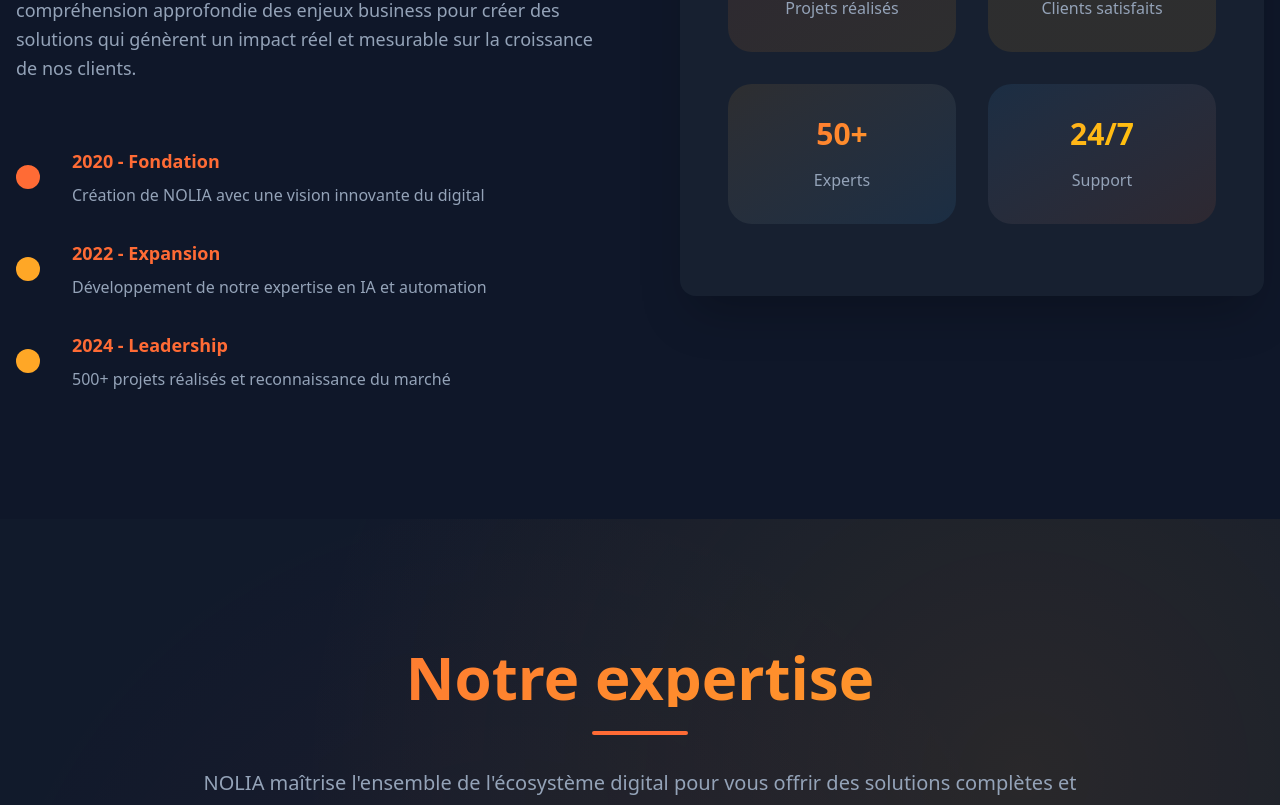
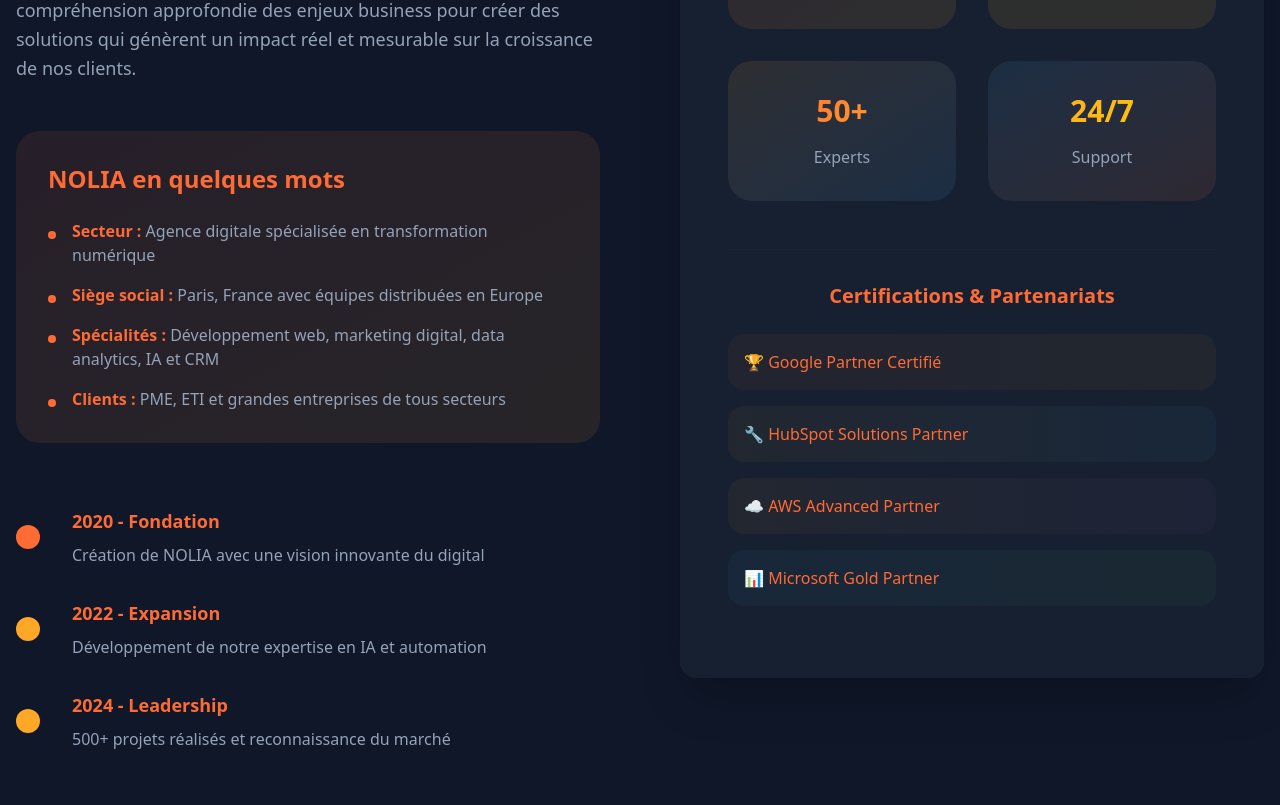
Before and after one commit to najouaBRK/v0-add-button-to-website, a Next.js app: page /about in a window 1280 px wide. Shown: the part 1155-1960 px from the top of the page. Built offline with nearby package versions, Linux system fonts and the light colour scheme.

Commit message:
feat: add detailed company info to About page
Enhance "About" page with NOLIA's vision, certifications, and market positioning.

Co-authored-by: null <194093600+najouaBRK@users.noreply.github.com>

```diff
--- a/app/about/page.tsx
+++ b/app/about/page.tsx
@@ -59,6 +59,40 @@ export default function AboutPage() {
                   clients.
                 </p>
 
+                <div className="bg-gradient-to-br from-accent/10 to-secondary/10 rounded-3xl p-8 mt-12">
+                  <h3 className="text-2xl font-bold text-primary mb-6">NOLIA en quelques mots</h3>
+                  <div className="space-y-4">
+                    <div className="flex items-start">
+                      <div className="w-2 h-2 bg-accent rounded-full mt-3 mr-4 flex-shrink-0"></div>
+                      <p className="text-muted-foreground">
+                        <strong className="text-primary">Secteur :</strong> Agence digitale spécialisée en
+                        transformation numérique
+                      </p>
+                    </div>
+                    <div className="flex items-start">
+                      <div className="w-2 h-2 bg-accent rounded-full mt-3 mr-4 flex-shrink-0"></div>
+                      <p className="text-muted-foreground">
+                        <strong className="text-primary">Siège social :</strong> Paris, France avec équipes distribuées
+                        en Europe
+                      </p>
+                    </div>
+                    <div className="flex items-start">
+                      <div className="w-2 h-2 bg-accent rounded-full mt-3 mr-4 flex-shrink-0"></div>
+                      <p className="text-muted-foreground">
+                        <strong className="text-primary">Spécialités :</strong> Développement web, marketing digital,
+                        data analytics, IA et CRM
+                      </p>
+                    </div>
+                    <div className="flex items-start">
+                      <div className="w-2 h-2 bg-accent rounded-full mt-3 mr-4 flex-shrink-0"></div>
+                      <p className="text-muted-foreground">
+                        <strong className="text-primary">Clients :</strong> PME, ETI et grandes entreprises de tous
+                        secteurs
+                      </p>
+                    </div>
+                  </div>
+                </div>
+
                 <div className="space-y-8 pt-8">
                   <div className="flex items-center group">
                     <div className="timeline-dot w-6 h-6 bg-accent rounded-full mr-8 group-hover:scale-125 transition-transform duration-300"></div>
@@ -106,6 +140,24 @@ export default function AboutPage() {
                       <div className="text-center p-8 bg-gradient-to-br from-chart-3/10 to-accent/10 rounded-3xl hover-lift">
                         <div className="text-3xl font-bold text-gradient-secondary mb-4">24/7</div>
                         <div className="text-muted-foreground font-medium text-base">Support</div>
+                      </div>
+                    </div>
+
+                    <div className="mt-12 pt-8 border-t border-muted/20">
+                      <h4 className="text-xl font-bold text-primary mb-6 text-center">Certifications & Partenariats</h4>
+                      <div className="space-y-4">
+                        <div className="flex items-center justify-between p-4 bg-gradient-to-r from-accent/5 to-secondary/5 rounded-2xl">
+                          <span className="text-primary font-medium">🏆 Google Partner Certifié</span>
+                        </div>
+                        <div className="flex items-center justify-between p-4 bg-gradient-to-r from-chart-2/5 to-chart-3/5 rounded-2xl">
+                          <span className="text-primary font-medium">🔧 HubSpot Solutions Partner</span>
+                        </div>
+                        <div className="flex items-center justify-between p-4 bg-gradient-to-r from-secondary/5 to-chart-5/5 rounded-2xl">
+                          <span className="text-primary font-medium">☁️ AWS Advanced Partner</span>
+                        </div>
+                        <div className="flex items-center justify-between p-4 bg-gradient-to-r from-chart-3/5 to-chart-4/5 rounded-2xl">
+                          <span className="text-primary font-medium">📊 Microsoft Gold Partner</span>
+                        </div>
                       </div>
                     </div>
                   </CardContent>
@@ -311,106 +363,6 @@ export default function AboutPage() {
         </div>
       </section>
 
-      <section className="py-32 bg-card/30 particles-bg">
-        <div className="container mx-auto px-4">
-          <div className="max-w-7xl mx-auto">
-            <div className="grid lg:grid-cols-2 gap-20 items-center">
-              <div className="space-y-8 animate-slide-in-left">
-                <div>
-                  <h2 className="text-6xl font-bold text-primary mb-6 text-gradient-primary">Notre équipe</h2>
-                  <div className="w-24 h-1 bg-accent rounded-full mb-8"></div>
-                </div>
-                <p className="text-lg text-muted-foreground leading-relaxed">
-                  L'équipe NOLIA réunit des experts passionnés par le digital : développeurs full-stack, spécialistes
-                  marketing, designers UX/UI, consultants en transformation digitale et experts en intelligence
-                  artificielle.
-                </p>
-                <p className="text-lg text-muted-foreground leading-relaxed">
-                  Chaque membre de notre équipe apporte son expertise unique pour créer des solutions innovantes et
-                  performantes, adaptées aux besoins spécifiques de chaque client.
-                </p>
-                <div className="space-y-8 pt-8">
-                  <div className="flex items-center group">
-                    <div className="w-6 h-6 bg-gradient-to-r from-accent to-secondary rounded-full mr-8 group-hover:scale-125 transition-transform duration-300"></div>
-                    <span className="text-primary text-lg font-medium">
-                      Développeurs experts en technologies modernes
-                    </span>
-                  </div>
-                  <div className="flex items-center group">
-                    <div className="w-6 h-6 bg-gradient-to-r from-chart-2 to-chart-3 rounded-full mr-8 group-hover:scale-125 transition-transform duration-300"></div>
-                    <span className="text-primary text-lg font-medium">Spécialistes marketing digital certifiés</span>
-                  </div>
-                  <div className="flex items-center group">
-                    <div className="w-6 h-6 bg-gradient-to-r from-secondary to-chart-5 rounded-full mr-8 group-hover:scale-125 transition-transform duration-300"></div>
-                    <span className="text-primary text-lg font-medium">Designers UX/UI créatifs et expérimentés</span>
-                  </div>
-                  <div className="flex items-center group">
-                    <div className="w-6 h-6 bg-gradient-to-r from-chart-3 to-chart-4 rounded-full mr-8 group-hover:scale-125 transition-transform duration-300"></div>
-                    <span className="text-primary text-lg font-medium">Consultants en transformation digitale</span>
-                  </div>
-                </div>
-              </div>
-
-              <div className="animate-slide-in-right">
-                <Card className="bg-background/90 backdrop-blur-sm border-0 shadow-2xl hover:shadow-3xl transition-all duration-500 hover-lift">
-                  <CardContent className="p-12">
-                    <h3 className="text-4xl font-bold text-primary mb-12 text-center text-gradient-primary">
-                      Notre méthodologie
-                    </h3>
-                    <div className="space-y-10">
-                      <div className="flex items-start group">
-                        <div className="w-16 h-16 bg-gradient-to-br from-accent to-secondary rounded-3xl flex items-center justify-center mr-8 mt-1 group-hover:scale-110 group-hover:animate-pulse-glow transition-all duration-300">
-                          <span className="text-white font-bold text-xl">1</span>
-                        </div>
-                        <div>
-                          <h4 className="font-bold text-primary mb-4 text-xl">Analyse & Stratégie</h4>
-                          <p className="text-muted-foreground leading-relaxed">
-                            Audit complet de votre situation actuelle et définition d'une stratégie sur mesure.
-                          </p>
-                        </div>
-                      </div>
-                      <div className="flex items-start group">
-                        <div className="w-16 h-16 bg-gradient-to-br from-chart-2 to-chart-3 rounded-3xl flex items-center justify-center mr-8 mt-1 group-hover:scale-110 group-hover:animate-pulse-glow transition-all duration-300">
-                          <span className="text-white font-bold text-xl">2</span>
-                        </div>
-                        <div>
-                          <h4 className="font-bold text-primary mb-4 text-xl">Conception & Design</h4>
-                          <p className="text-muted-foreground leading-relaxed">
-                            Création de maquettes et prototypes pour valider l'expérience utilisateur.
-                          </p>
-                        </div>
-                      </div>
-                      <div className="flex items-start group">
-                        <div className="w-16 h-16 bg-gradient-to-br from-secondary to-chart-5 rounded-3xl flex items-center justify-center mr-8 mt-1 group-hover:scale-110 group-hover:animate-pulse-glow transition-all duration-300">
-                          <span className="text-white font-bold text-xl">3</span>
-                        </div>
-                        <div>
-                          <h4 className="font-bold text-primary mb-4 text-xl">Développement</h4>
-                          <p className="text-muted-foreground leading-relaxed">
-                            Développement agile avec tests réguliers et validation continue.
-                          </p>
-                        </div>
-                      </div>
-                      <div className="flex items-start group">
-                        <div className="w-16 h-16 bg-gradient-to-br from-chart-3 to-chart-4 rounded-3xl flex items-center justify-center mr-8 mt-1 group-hover:scale-110 group-hover:animate-pulse-glow transition-all duration-300">
-                          <span className="text-white font-bold text-xl">4</span>
-                        </div>
-                        <div>
-                          <h4 className="font-bold text-primary mb-4 text-xl">Lancement & Suivi</h4>
-                          <p className="text-muted-foreground leading-relaxed">
-                            Mise en ligne, formation et accompagnement pour optimiser les performances.
-                          </p>
-                        </div>
-                      </div>
-                    </div>
-                  </CardContent>
-                </Card>
-              </div>
-            </div>
-          </div>
-        </div>
-      </section>
-
       <section className="py-32 bg-background relative overflow-hidden">
         <div className="absolute inset-0 bg-gradient-to-br from-accent/5 to-secondary/10"></div>
         <div className="container mx-auto px-4 relative z-10">
@@ -422,6 +374,36 @@ export default function AboutPage() {
               créativité, technologie et stratégie pour créer des expériences digitales exceptionnelles qui génèrent des
               résultats concrets et durables.
             </p>
+
+            <div className="grid md:grid-cols-2 gap-12 mb-16">
+              <Card className="bg-gradient-to-br from-accent/10 to-secondary/10 backdrop-blur-sm border-0 shadow-xl hover:shadow-2xl transition-all duration-500 hover-lift">
+                <CardContent className="p-10">
+                  <div className="w-16 h-16 bg-gradient-to-br from-accent to-secondary rounded-full flex items-center justify-center mx-auto mb-8">
+                    <span className="text-white text-2xl">🚀</span>
+                  </div>
+                  <h3 className="text-2xl font-bold text-primary mb-6">Notre Vision</h3>
+                  <p className="text-muted-foreground leading-relaxed">
+                    Devenir le partenaire de référence pour la transformation digitale des entreprises européennes, en
+                    démocratisant l'accès aux technologies les plus avancées et en créant des solutions sur mesure qui
+                    génèrent un impact durable.
+                  </p>
+                </CardContent>
+              </Card>
+
+              <Card className="bg-gradient-to-br from-chart-2/10 to-chart-3/10 backdrop-blur-sm border-0 shadow-xl hover:shadow-2xl transition-all duration-500 hover-lift">
+                <CardContent className="p-10">
+                  <div className="w-16 h-16 bg-gradient-to-br from-chart-2 to-chart-3 rounded-full flex items-center justify-center mx-auto mb-8">
+                    <span className="text-white text-2xl">🌱</span>
+                  </div>
+                  <h3 className="text-2xl font-bold text-primary mb-6">Notre Engagement</h3>
+                  <p className="text-muted-foreground leading-relaxed">
+                    Nous nous engageons à développer des solutions digitales responsables, éco-conçues et accessibles,
+                    tout en accompagnant nos clients dans une démarche de croissance durable et éthique.
+                  </p>
+                </CardContent>
+              </Card>
+            </div>
+
             <Card className="bg-gradient-to-br from-card/80 via-accent/5 to-secondary/10 backdrop-blur-sm border-0 shadow-2xl hover:shadow-3xl transition-all duration-500 hover-lift">
               <CardContent className="p-16">
                 <p className="text-2xl text-primary italic leading-relaxed font-medium mb-12">
@@ -431,6 +413,34 @@ export default function AboutPage() {
                 <div className="flex justify-center mb-12">
                   <div className="w-20 h-1 bg-accent rounded-full"></div>
                 </div>
+
+                <div className="mb-12">
+                  <h4 className="text-xl font-bold text-primary mb-8">Leadership NOLIA</h4>
+                  <div className="grid md:grid-cols-3 gap-8">
+                    <div className="text-center">
+                      <div className="w-20 h-20 bg-gradient-to-br from-accent to-secondary rounded-full flex items-center justify-center mx-auto mb-4">
+                        <span className="text-white text-2xl font-bold">CEO</span>
+                      </div>
+                      <h5 className="font-bold text-primary mb-2">Direction Générale</h5>
+                      <p className="text-sm text-muted-foreground">Vision stratégique et innovation</p>
+                    </div>
+                    <div className="text-center">
+                      <div className="w-20 h-20 bg-gradient-to-br from-chart-2 to-chart-3 rounded-full flex items-center justify-center mx-auto mb-4">
+                        <span className="text-white text-2xl font-bold">CTO</span>
+                      </div>
+                      <h5 className="font-bold text-primary mb-2">Direction Technique</h5>
+                      <p className="text-sm text-muted-foreground">Architecture et développement</p>
+                    </div>
+                    <div className="text-center">
+                      <div className="w-20 h-20 bg-gradient-to-br from-secondary to-chart-5 rounded-full flex items-center justify-center mx-auto mb-4">
+                        <span className="text-white text-2xl font-bold">CMO</span>
+                      </div>
+                      <h5 className="font-bold text-primary mb-2">Direction Marketing</h5>
+                      <p className="text-sm text-muted-foreground">Stratégie et croissance</p>
+                    </div>
+                  </div>
+                </div>
+
                 <Link href="/contact">
                   <Button className="bg-accent hover:bg-accent/90 text-white px-16 py-6 text-xl font-medium rounded-full shadow-xl hover:shadow-2xl transform hover:scale-105 transition-all duration-300 hover-glow">
                     Rejoignez-nous
```
